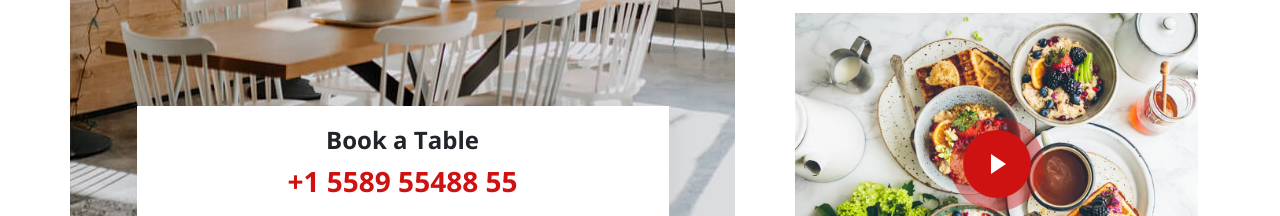
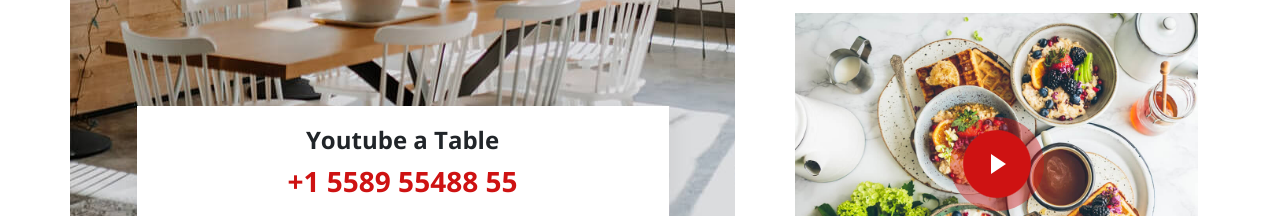
Before and after one commit to AaravYuvrajSingh/Ibrain, a plain HTML site: page index.html in a window 1280 px wide. Shown: the part 1320-1536 px from the top of the page. Drawn offline with nearby package versions, Linux system fonts and the light colour scheme.

Commit message:
no message

```diff
--- a/index.html
+++ b/index.html
@@ -117,7 +117,7 @@
         <div class="row gy-4">
           <div class="col-lg-7 position-relative about-img" style="background-image: url(assets/img/about.jpg) ;" data-aos="fade-up" data-aos-delay="150">
             <div class="call-us position-absolute">
-              <h4>Book a Table</h4>
+              <h4>Youtube a Table</h4>
               <p>+1 5589 55488 55</p>
             </div>
           </div>
```
